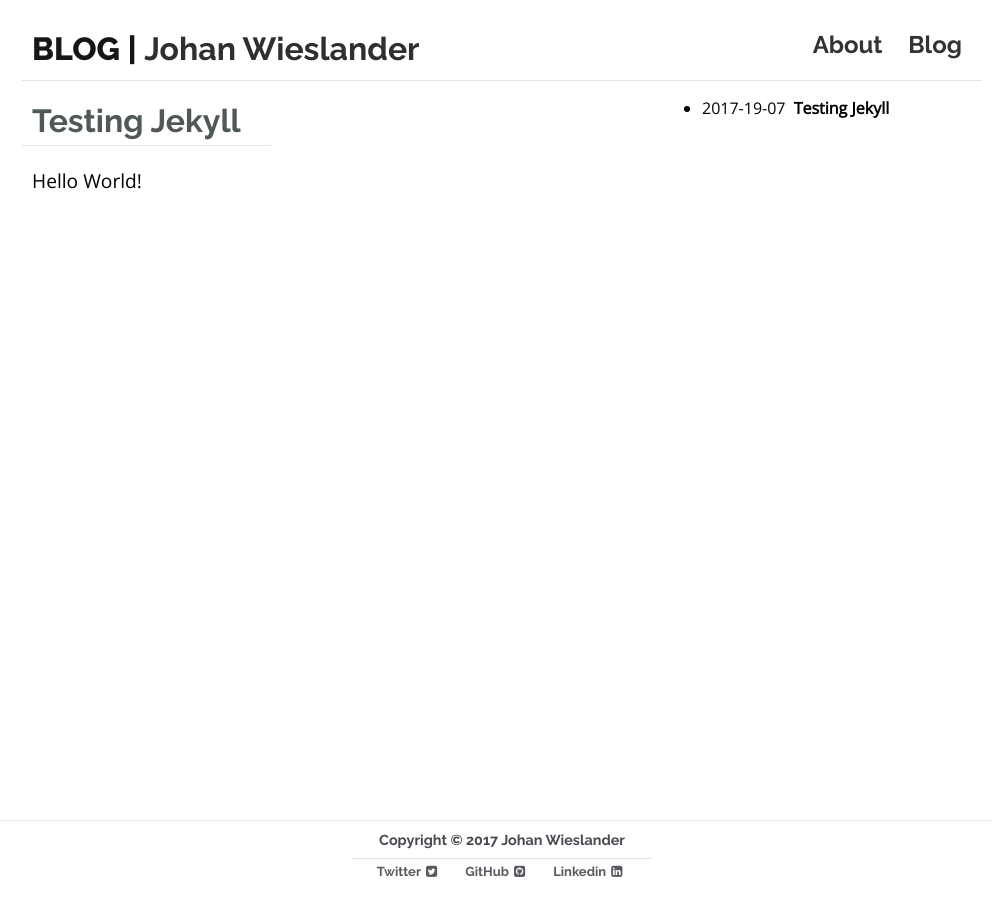
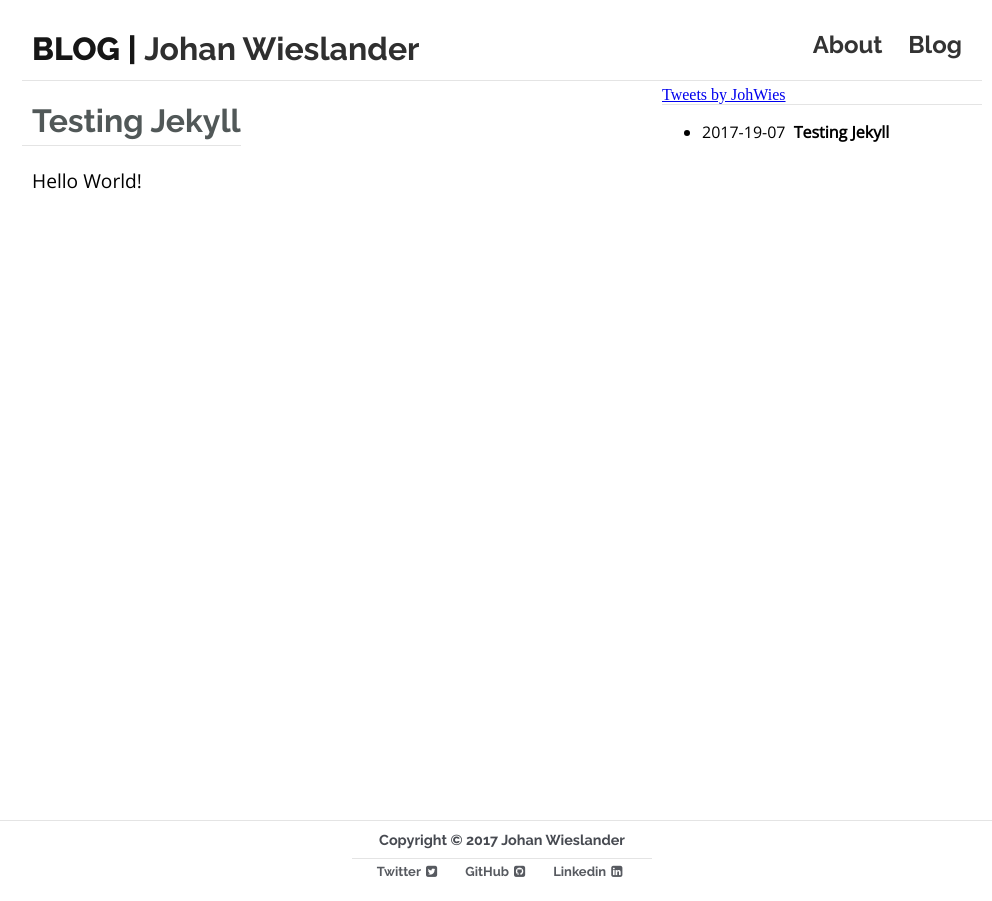
Before and after one commit to Halliom/halliom.github.io, a Jekyll site: the page built from blog.html, in a window 1280 px wide. Shown: the whole page, without its empty margins (138-1130 px from the left). Built offline with Jekyll 4.4.1, drawn with Linux system fonts in a browser that asks for light colours; nearby versions of some CDN libraries; comment, search, counter and statistics services are not loaded.

Commit message:
Added a twitter feed

```diff
--- /dev/null
+++ b/_includes/sidebar.html
@@ -0,0 +1,12 @@
+<div class="sidebar">
+    <div class="twitter-feed">
+        <a class="twitter-timeline" data-height="300" href="https://twitter.com/JohWies">Tweets by JohWies</a> <script async src="//platform.twitter.com/widgets.js" charset="utf-8"></script>
+    </div>
+    <ul class="sidebar-list">
+        {% for post in site.posts limit: 25 %}
+        <li class="sidebar-list-item">{{ post.date | date: "%Y-%M-%d" }}
+            <a class="post-link" href="{{ post.url }}">{{ post.title }}</a>
+        </li>
+        {% endfor %}
+    </ul>
+</div>
--- a/_layouts/default.html
+++ b/_layouts/default.html
@@ -7,15 +7,7 @@
             <div class="page-content">
                 {{ content }}
             </div>
-            <div class="sidebar">
-                <ul class="sidebar-list">
-                    {% for post in site.posts limit: 25 %}
-                    <li class="sidebar-list-item">{{ post.date | date: "%Y-%M-%d" }}
-                        <a class="post-link" href="{{ post.url }}">{{ post.title }}</a>
-                    </li>
-                    {% endfor %}
-                </ul>
-            </div>
+            {% include sidebar.html %}
             {% include footer.html %}
         </div>
     </body>
--- a/_layouts/post.html
+++ b/_layouts/post.html
@@ -8,6 +8,7 @@
                 <h1 class="post-title-big">{{ page.title | escape }}</h1>
                 <div class="post-body-big">{{ content }}</div>
             </div>
+            {% include sidebar.html %}
             {% include footer.html %}
         </div>
     </body>
--- a/css/style.css
+++ b/css/style.css
@@ -83,6 +83,14 @@
     width: 33.333333%;
 }
 
+.twitter-feed {
+    padding-top: 5px;
+
+    border-bottom-style: solid;
+    border-bottom-color: #E4E4E4;
+    border-bottom-width: 1px;
+}
+
 .sidebar-list {
     font-family: 'Open Sans', sans-serif;
     font-size: 1rem;
@@ -127,6 +135,10 @@
     font-weight: 800;
 
     color: #515858;
+
+    border-bottom-style: solid;
+    border-bottom-color: #E4E4E4;
+    border-bottom-width: 1px;
 }
 
 .post-body-small {
@@ -278,7 +290,6 @@
 
     .post-title-small {
         padding-left: 10px;
-        padding-right: 30px;
 
         width: fit-content;
 
@@ -288,7 +299,17 @@
         border-bottom-width: 1px;
     }
 
+    .post-title-big {
+        padding-left: 10px;
+
+        width: fit-content;
+    }
+
     .post-body-small {
+        padding-left: 10px;
+    }
+
+    .post-body-big {
         padding-left: 10px;
     }
 }
```
Also changed, not shown: 5 other files.
